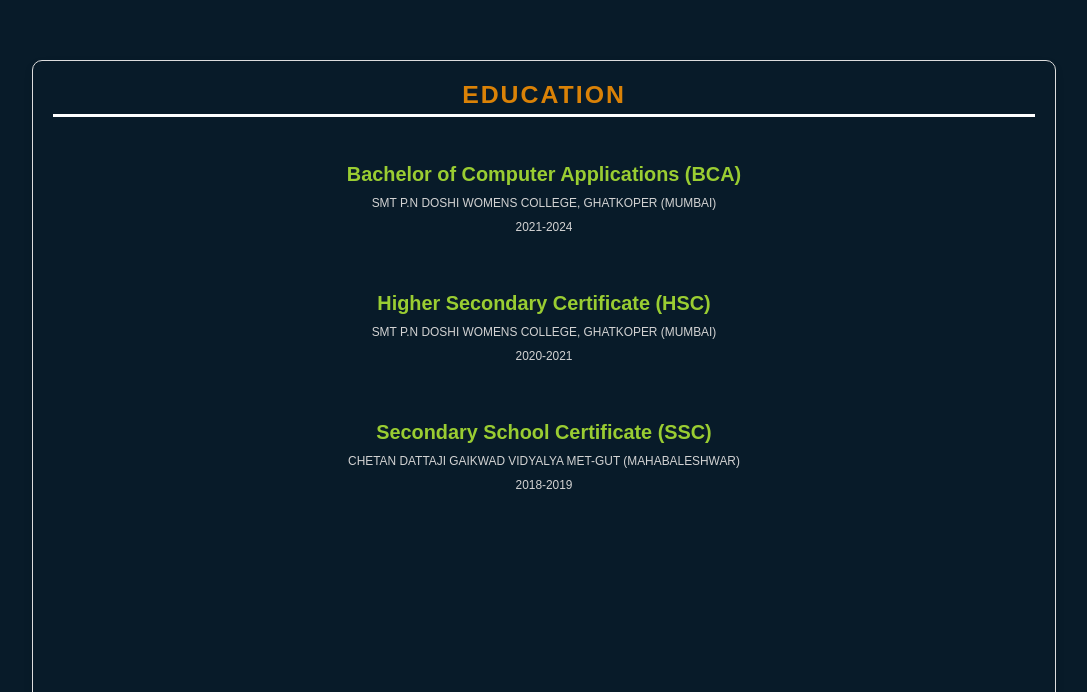
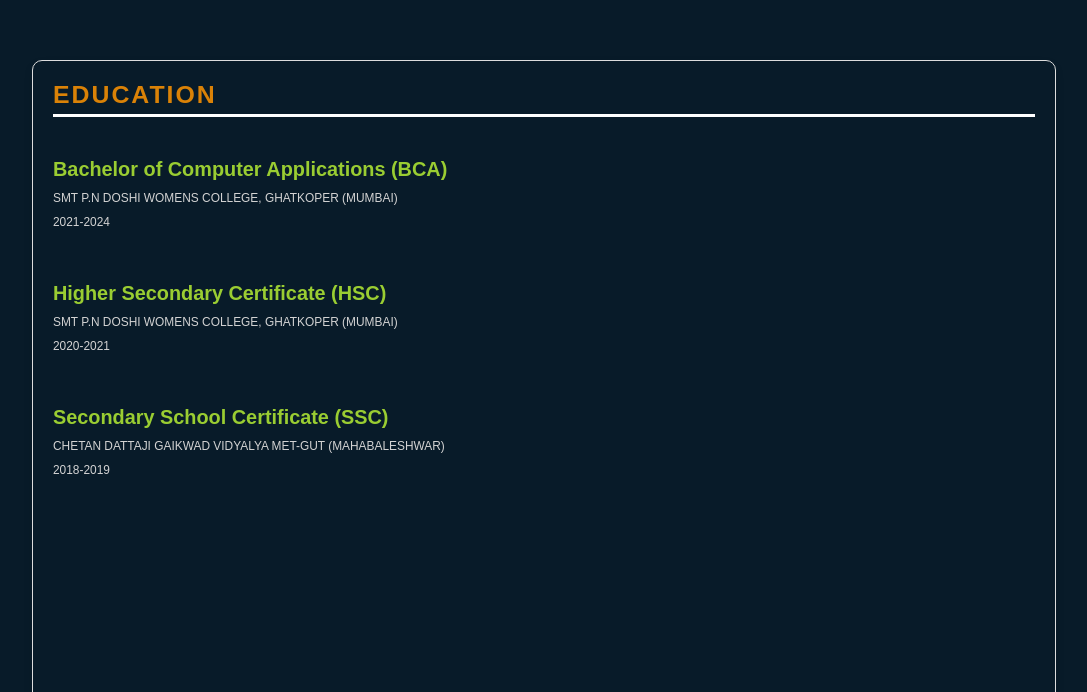
Before and after one commit to Nehagole20/portfolio, a plain HTML site: page index.html in a window 1280 px wide. Shown: the part 1560-2252 px from the top of the page, without its empty margins (96-1183 px from the left). Drawn offline with nearby package versions, Linux system fonts and the light colour scheme; a script that the page names is missing.

Commit message:
Update style.css

```diff
--- a/style.css
+++ b/style.css
@@ -8,7 +8,7 @@
     border: none;
     outline: none;
     scroll-behavior: smooth;
-    font-family: 'poppins', sans-serif;
+    font-family: 'Poppins', sans-serif;
 }
 
 :root {
@@ -76,8 +76,6 @@ section {
     display: flex;
     align-items: center;
     padding: 0 9%;
-
-
 }
 
 .home-content {
@@ -192,8 +190,8 @@ section {
     transition: .5s;
 }
 
-.home-sci a:hover{
-    color:var(--bg-color)
+.home-sci a:hover {
+    color: var(--bg-color);
 }
 
 .home-sci a::before {
@@ -203,36 +201,13 @@ section {
     left: 0;
     width: 0;
     height: 100%;
-    background:var(--main-color);
+    background: var(--main-color);
     z-index: -1;
     transition: .5s;
 }
 
 .home-sci a:hover::before {
     width: 100%;
-}
-/* .home-imgHover{
-    position: absolute;
-    top: 0;
-    right: 0;
-    width: 45%;
-    height: 100%;
-    background: transparent;
-
-    transition: 3s;
-
-}
-.home-imgHover:hover{
-    background: var(--bg-color);
-    opacity: .8s;
-} */
-
-
-.home-sci {
-    display: flex;
-    justify-content: start;
-    align-items: center;
-    gap: 20px;
 }
 
 .social-icon {
@@ -264,8 +239,6 @@ section {
     transform: rotate(360deg);
 }
 
-
-
 .photo-container {
     position: absolute;
     top: 55%;
@@ -282,22 +255,13 @@ section {
     box-shadow: 0 4px 8px rgba(0, 0, 0, 0.2);
 }
 
-/* General Section Styling */
-/* section {
-    padding: 60px 10%;
-    color: white;
-    text-align: center;
-    background-color: #091b29;
-} */
-
-/* About Section */
 #about {
-    background-color:var(--bg-color);
+    background-color: var(--bg-color);
 }
 
 #about h2 {
     font-size: 2.5rem;
-    color:var(--main-color);
+    color: var(--main-color);
     margin-bottom: 20px;
     text-transform: uppercase;
     letter-spacing: 2px;
@@ -312,45 +276,34 @@ section {
     color: yellowgreen;
 }
 
-/* Education Section */
 #education {
-    background-color: var(--bg-color); /* Background color */
+    background-color: var(--bg-color);
     padding: 20px;
     margin: 20px auto;
-    width: 80%; /* Makes it centered with some space on the sides */
-    max-width: 1200px; /* Maximum width for larger screens */
-    border-radius: 10px; /* Rounded corners */
-    box-shadow: 0 4px 8px rgba(0, 0, 0, 0.1); /* Light shadow for depth */
-    border: 1px solid #ddd; /* Light border around the section */
+    width: 80%;
+    max-width: 1200px;
+    border-radius: 10px;
+    box-shadow: 0 4px 8px rgba(0, 0, 0, 0.1);
+    border: 1px solid #ddd;
 }
 
-/* Title of Education Section */
 #education h2 {
-    display: flex;
-    justify-content: center;
-    align-items: center;
     font-size: 2.5rem;
     color: var(--main-color);
     margin-bottom: 20px;
     text-transform: uppercase;
     letter-spacing: 2px;
-    border-bottom: 3px solid white; /* Bottom border for title */
-    padding-bottom: 5px; /* Small space below the title */
-    width: 100%; /* Ensure it spans the full width of the parent container */
+    border-bottom: 3px solid white;
+    padding-bottom: 5px;
+    width: 100%;
 }
 
-
-/* Paragraph Styling */
 #education p {
-    display: flex;
-    justify-content: center;
-    align-items: center;
     font-size: 1.2rem;
     margin: 10px 0;
     color: lightgray;
 }
 
-/* Strong Text (Degree Titles) */
 #education p strong {
     color: yellowgreen;
     font-size: 2.0rem;
@@ -358,31 +311,27 @@ section {
     margin-top: 5px;
 }
 
-/* Education Item Box */
 .education-item {
     background-color: #fff;
     padding: 15px;
     margin: 15px 0;
     border-radius: 8px;
-    box-shadow: 0 2px 4px rgba(0, 0, 0, 0.1); /* Subtle shadow for depth */
-    border: 1px solid #ddd; /* Light border around each item */
+    box-shadow: 0 2px 4px rgba(0, 0, 0, 0.1);
+    border: 1px solid #ddd;
 }
 
-/* Alternate Background for Education Items */
 .education-item:nth-child(even) {
-    background-color: #f9f9f9; /* Slightly different background for even items */
+    background-color: #f9f9f9;
 }
 
-/* Styling the Year Text */
 .education-item p:last-of-type {
-    color: #888; /* Lighter color for the year */
+    color: #888;
     font-style: italic;
 }
 
-/* Responsive Design for Smaller Screens */
 @media (max-width: 768px) {
     #education {
-        width: 90%; /* Make it a bit wider on smaller screens */
+        width: 90%;
         padding: 15px;
     }
 
@@ -399,7 +348,6 @@ section {
     }
 }
 
-/* Skills Section */
 #skills {
     background-color: var(--bg-color);
 }
@@ -425,7 +373,7 @@ section {
 }
 
 #skills ul li {
-    background:black;
+    background: black;
     color: yellowgreen;
     padding: 10px 20px;
     border-radius: 25px;
@@ -440,7 +388,6 @@ section {
     color: var(--main-color);
 }
 
-/* Projects Section */
 #projects {
     background-color: var(--bg-color);
     padding: 60px 10%;
@@ -484,6 +431,8 @@ section {
     font-size: 1.2rem;
     margin-bottom: 15px;
 }
+
+
 
 .project-card .btn {
     background: yellowgreen;
```
